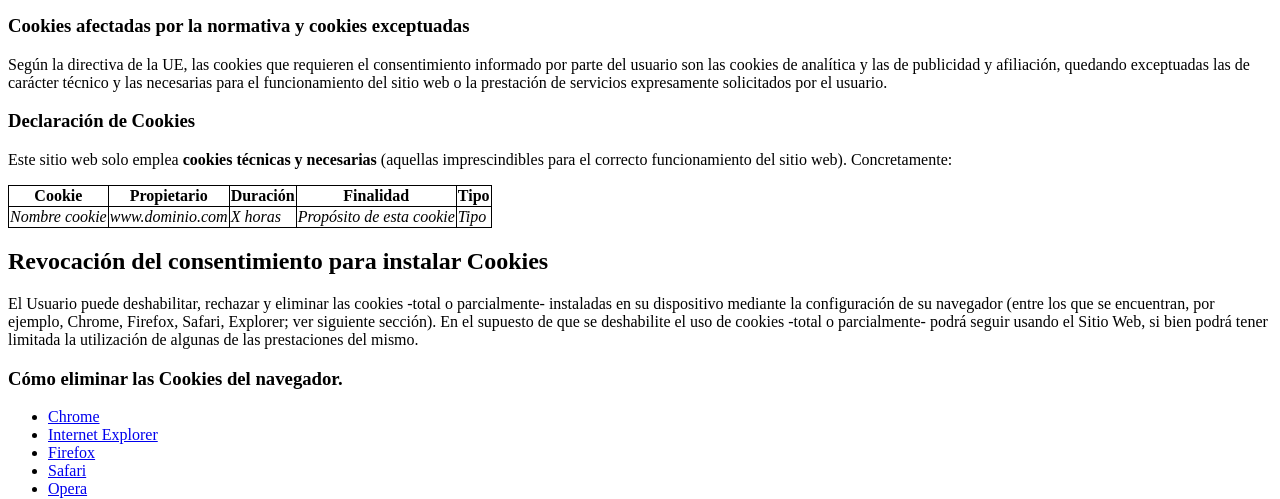
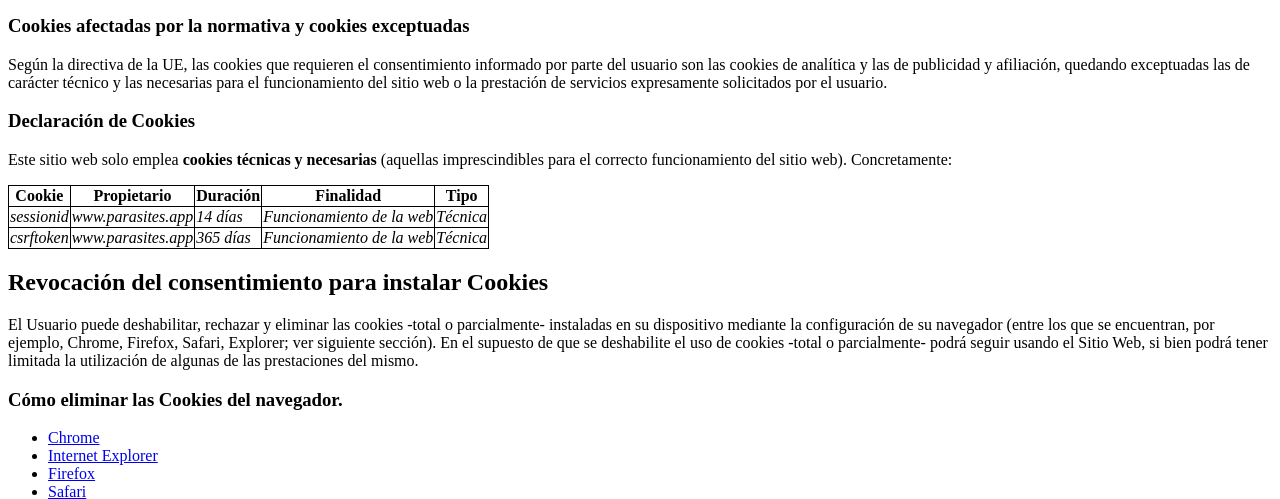
Before and after one commit to JVini98/ceu-parasite-web, a Django app: page /cookies in a window 1280 px wide. Shown: the part 314-813 px from the top of the page. Run offline with Django 4.2, Linux system fonts and the light colour scheme; parts of the project's set-up code (start-up, migrations or seed data) failed here and were passed over.

Commit message:
Cookies Policy adjustd to app

```diff
--- a/parasite_web/home/templates/cookies.html
+++ b/parasite_web/home/templates/cookies.html
@@ -36,7 +36,10 @@
       </thead>
       <tbody>
         <tr>
-          <td><i>Nombre cookie</i></td><td><i>www.dominio.com</i></td><td><i>X horas</i></td><td><i>Propósito de esta cookie</i></td><td><i>Tipo</i></td>
+          <td><i>sessionid</i></td><td><i>www.parasites.app</i></td><td><i>14 días</i></td><td><i>Funcionamiento de la web</i></td><td><i>Técnica</i></td>
+        </tr>
+        <tr>
+          <td><i>csrftoken</i></td><td><i>www.parasites.app</i></td><td><i>365 días</i></td><td><i>Funcionamiento de la web</i></td><td><i>Técnica</i></td>
         </tr>
       </tbody>
     </table>
@@ -47,11 +50,11 @@
 
     <h3>Cómo eliminar las Cookies del navegador.</h3>
     <ul>
-      <li><a href="https://support.google.com/chrome/answer/95647">Chrome</a>
-      <li><a href="https://support.microsoft.com/es-es/help/17442/windows-internet-explorer-delete-manage-cookies">Internet Explorer</a>
-      <li><a href="https://support.mozilla.org/es/kb/habilitar-y-deshabilitar-cookies-sitios-web-rastrear-preferencias">Firefox</a>
-      <li><a href="https://support.apple.com/es-es/guide/safari/sfri11471/mac">Safari</a>
-      <li><a href="https://www.opera.com/help/tutorials/security/privacy/">Opera</a>
+      <li><a href="https://support.google.com/chrome/answer/95647" target="_blank">Chrome</a>
+      <li><a href="https://support.microsoft.com/es-es/help/17442/windows-internet-explorer-delete-manage-cookies" target="_blank">Internet Explorer</a>
+      <li><a href="https://support.mozilla.org/es/kb/habilitar-y-deshabilitar-cookies-sitios-web-rastrear-preferencias" target="_blank">Firefox</a>
+      <li><a href="https://support.apple.com/es-es/guide/safari/sfri11471/mac" target="_blank">Safari</a>
+      <li><a href="https://www.opera.com/help/tutorials/security/privacy/" target="_blank">Opera</a>
     </ul>
     Si su navegador no aparece listado, consulte la documentación del navegador que tenga instalado para bloquear, eliminar o permitir la descarga de Cookies
   </body>
--- a/parasite_web/home/templates/home.html
+++ b/parasite_web/home/templates/home.html
@@ -100,7 +100,7 @@
 			  <div class="row">
 				<div class="col">
 				  <span class="d-flex justify-content-between align-items-center">
-					<p class="mb-0">This website only uses technical cookies that are necessary for the page to work. Learn more about our <a href="cookies" class="text-blue font-weight-bold">Cookie Policy</a>.</p>
+					<p class="mb-0">This website only uses technical cookies that are necessary for the page to work. Learn more about our <a href="cookies" target="_blank" class="text-blue font-weight-bold">Cookie Policy</a>.</p>
 					<button type="button" class="btn btn-primary" id="cookiesButton">Accept</button>
 				  </span>
 				</div>
```
